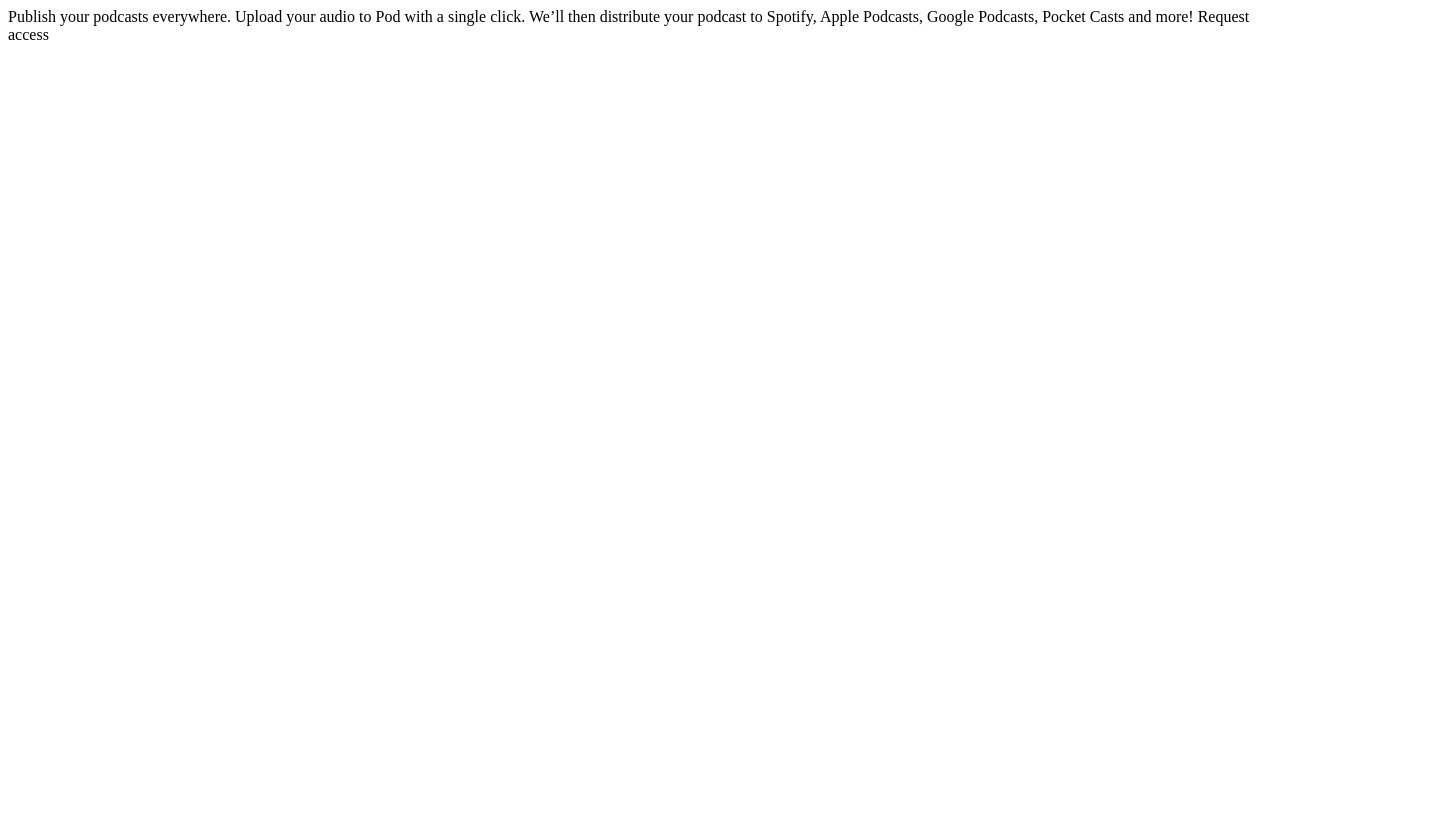
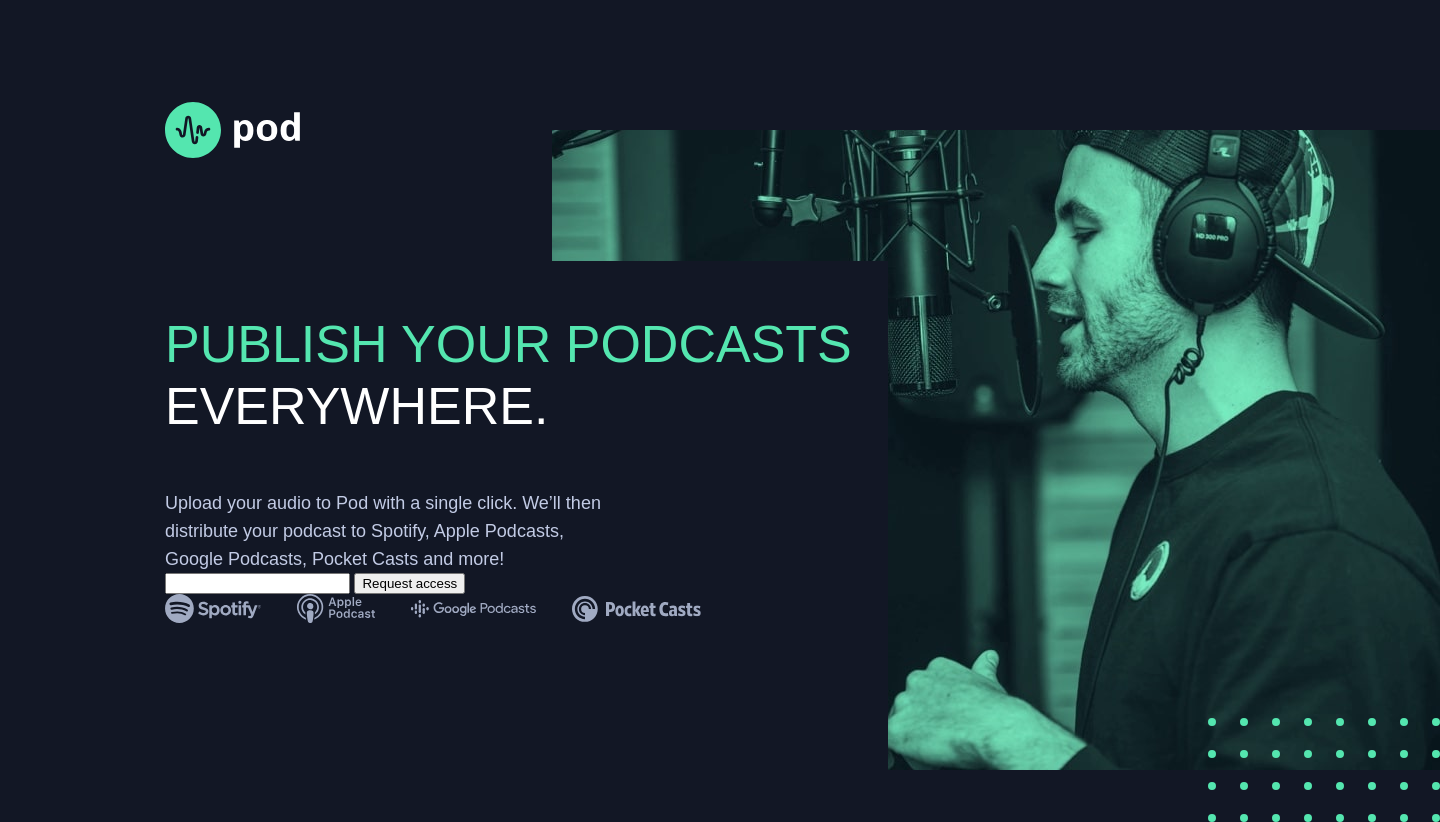
Before and after one commit to amaanath/pod-request-landing-page, a plain HTML site: page index.html in a window 1280 px wide. Shown: the whole page, 1440 px wide, since content can reach past the window. Before the commit the page ends 800 px from the top, so only its background shows below. Drawn offline with Linux system fonts and the light colour scheme; a web font is replaced by a local one.

Commit message:
Finish main structure + styling

```diff
--- a/index.html
+++ b/index.html
@@ -6,16 +6,53 @@
   <link rel="stylesheet" href="style.css">
   <link rel="icon" type="image/png" sizes="32x32" href="./assets/favicon-32x32.png">
 
+  <!-- Import fonts from Google Fonts -->
+
+  <link rel="preconnect" href="https://fonts.gstatic.com">
+  <link href="https://fonts.googleapis.com/css2?family=Chivo:wght@300;400;700;900&display=swap" rel="stylesheet">
+
   <title>Frontend Mentor | Pod request access landing page</title>
+
 </head>
 <body>
+  <div class="container">
+    <div class="logo">
+      <img src="./assets/desktop/logo.svg" alt="">
+    </div>
 
-  Publish your podcasts everywhere.
+    <div class="container__text">
+      <div class="title">
+        <p>Publish your podcasts <span class="title__secondary"><br>everywhere.</span></p>
+      </div>
 
-  Upload your audio to Pod with a single click. We’ll then distribute your podcast to Spotify,
-  Apple Podcasts, Google Podcasts, Pocket Casts and more!
+      <div class="description">
+        Upload your audio to Pod with a single click. We’ll then distribute your podcast to Spotify,
+        Apple Podcasts, Google Podcasts, Pocket Casts and more!
+      </div>
 
-  Request access
+      <form action="">
+        <input type="email" name="" id="">
+        <input type="submit" value="Request access">
+      </form>
+
+
+      <div class="container__logos">
+        <img src="./assets/desktop/spotify.svg" alt="">
+        <img src="./assets/desktop/apple-podcast.svg" alt="">
+        <img src="./assets/desktop/google-podcasts.svg" alt="">
+        <img src="./assets/desktop/pocket-casts.svg" alt="">
+      </div>
+
+    </div>
+
+
+    <div class="container__backgroundImage">
+      <img class="backgroundImage__host" src="./assets/desktop/image-host.jpg" alt="">
+      <img class="backgroundImage__pattern" src="./assets/desktop/bg-pattern-dots.svg" alt="">
+    </div>
+
+  </div>
+
   <script src="script.js"></script>
 </body>
 </html>
--- a/style.css
+++ b/style.css
@@ -0,0 +1,71 @@
+body {
+    font-family: 'Chivo', sans-serif;
+    background-color: #121725;
+}
+
+.logo img {
+    position: absolute;
+    width: 134.85px;
+    height: 56px;
+    left: 165px;
+    top: 102px;
+}
+
+.container__text {
+    background-color: #121725;
+    position: absolute;
+    width: 723px;
+    height: 509px;
+    left: 165px;
+    top: 261px;
+    z-index: 100;
+}
+
+.title {
+    font-weight: 300;
+    color: #54e6af;
+    font-size: 52px;
+    text-transform: uppercase;
+    line-height: 62px;
+}
+
+.title__secondary {
+    color: #ffffff;
+}
+
+.description {
+    color:#C2CBE5;
+    width: 445px;
+    height: 84px;
+    left: 165px;
+    top: 497px;
+    font-weight: 200;
+    font-size: 18px;
+    line-height: 28px;
+}
+
+.container__logos {
+    display: flex;
+    justify-content:space-between;
+    align-items: center;
+    width: 536px;
+    height: 29px;
+    left: 165px;
+    top: 741px;
+}
+
+.backgroundImage__host {
+    position: absolute;
+    width: 888px;
+    height: 640px;
+    left: 552px;
+    top: 130px;
+}
+
+.backgroundImage__pattern {
+    position: absolute;
+    width: 232px;
+    height: 104px;
+    left: 1208px;
+    top: 718px;
+}
```
